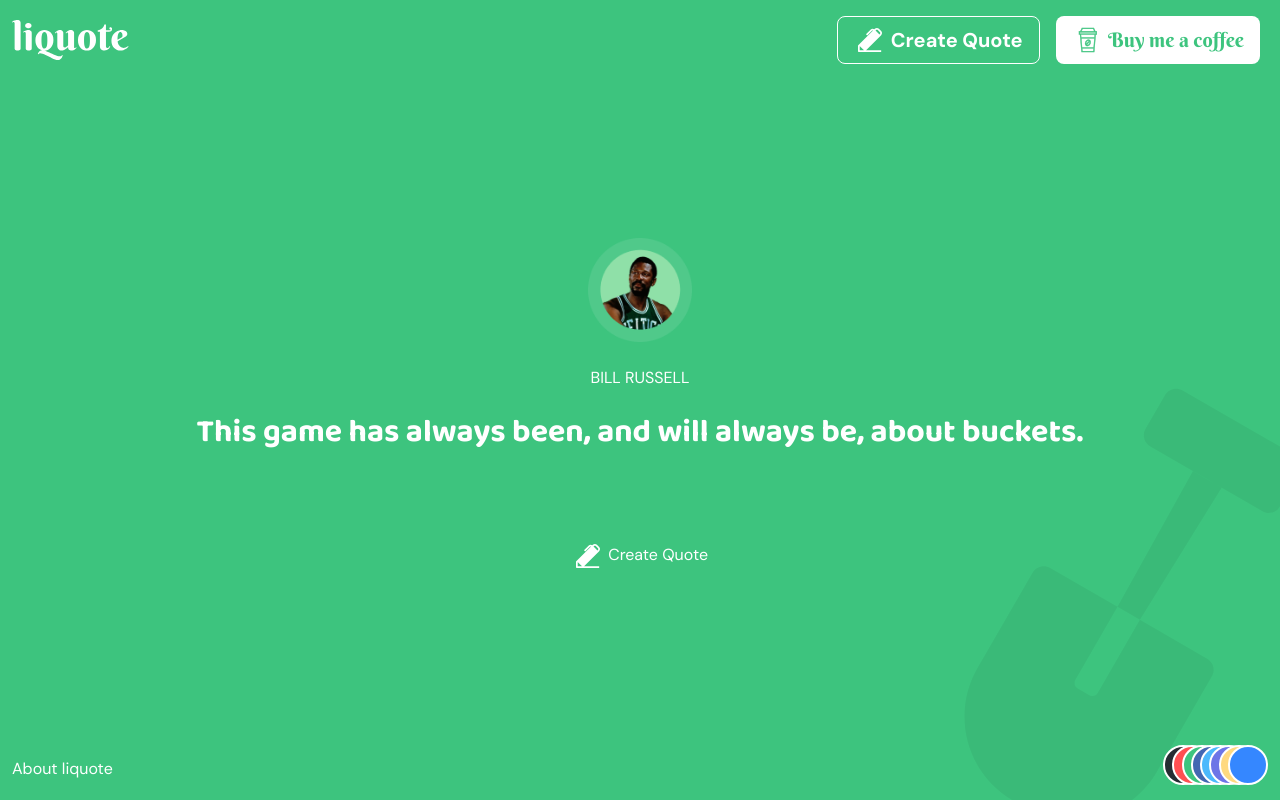
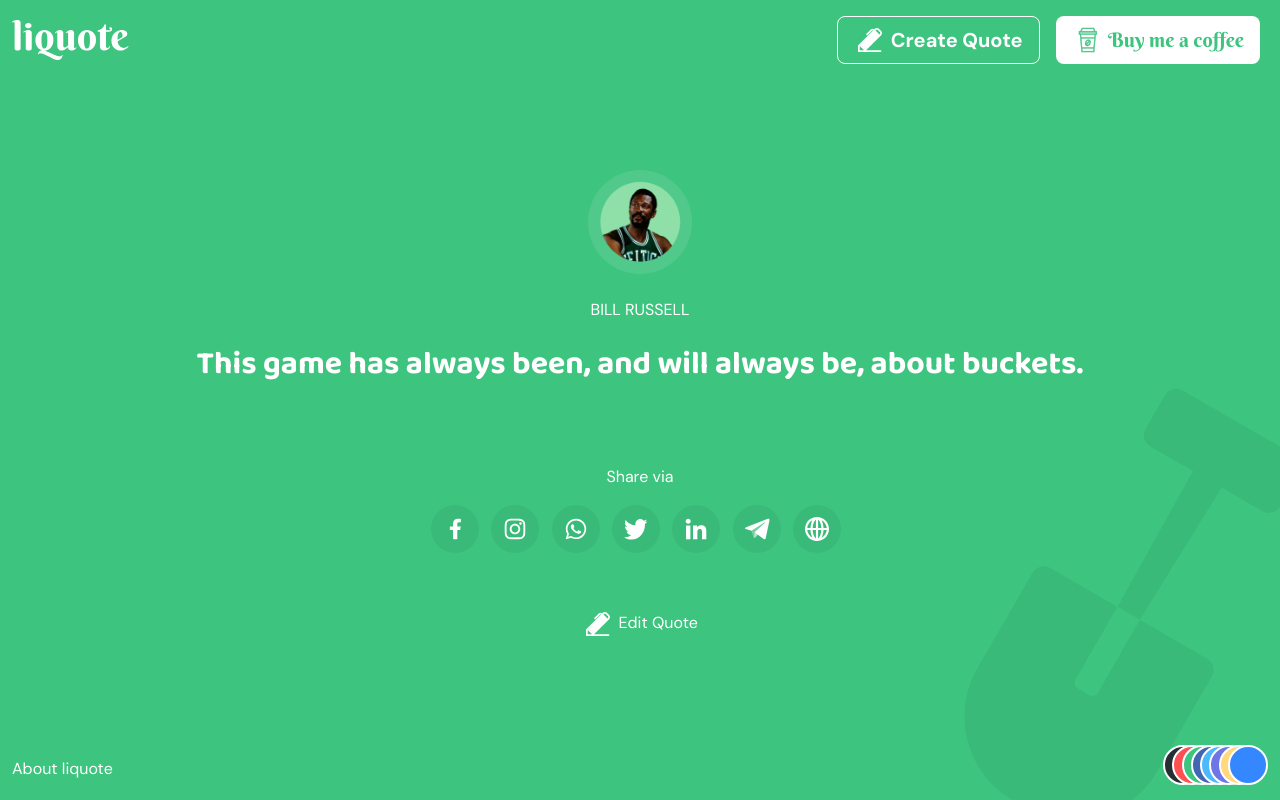
Before and after one commit to DoTA93/liquote, a plain HTML site: page create-quote.html in a window 1280 px wide. Drawn offline with nearby package versions, Linux system fonts and the light colour scheme; no server answers.

Commit message:
updated sociak button on create quote page

```diff
--- a/create-quote.html
+++ b/create-quote.html
@@ -76,9 +76,21 @@
               </h2>
             </div>
           </div>
+          <div class="col-md-12 text-center white-color small-font pt-5">
+            <p>Share via</p>
+          </div>
+          <div class="col-md-12 text-center social-icons" style="z-index: 2">
+            <a class="me-2" href="#"><img class="social-icon" src="./img/facebook.svg" alt="" /></a>
+            <a class="me-2" href="#"><img class="social-icon" src="./img/instagram.svg" alt="" /></a>
+            <a class="me-2" href="#"><img class="social-icon" src="./img/whatsapp.svg" alt="" /></a>
+            <a class="me-2" href="#"><img class="social-icon" src="./img/twitter.svg" alt="" /></a>
+            <a class="me-2" href="#"><img class="social-icon" src="./img/linkedin.svg" alt="" /></a>
+            <a class="me-2" href="#"><img class="social-icon" src="./img/telegram.svg" alt="" /></a>
+            <a class="me-2" href="#"><img class="social-icon" src="./img/link.svg" alt="" /></a>
+          </div>
           <div class="col-md-12 text-center mt-5">
             <button type="button" class="btn btn-link button-link-white green">
-              <img src="./img/create-quote.svg" alt="" srcset="" />&nbsp;Create Quote
+              <img src="./img/create-quote.svg" alt="" srcset="" />&nbsp;Edit Quote
             </button>
           </div>
         </div>
```
